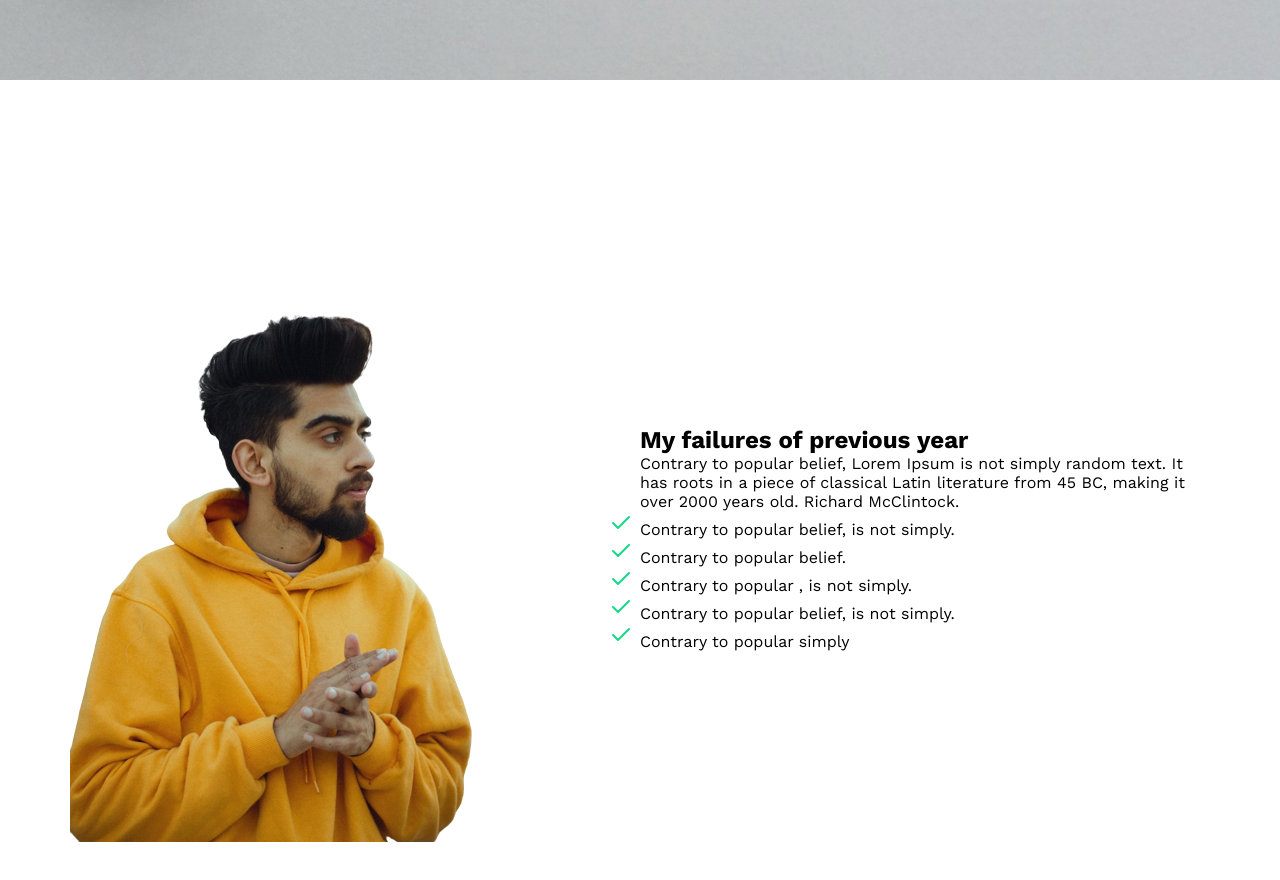
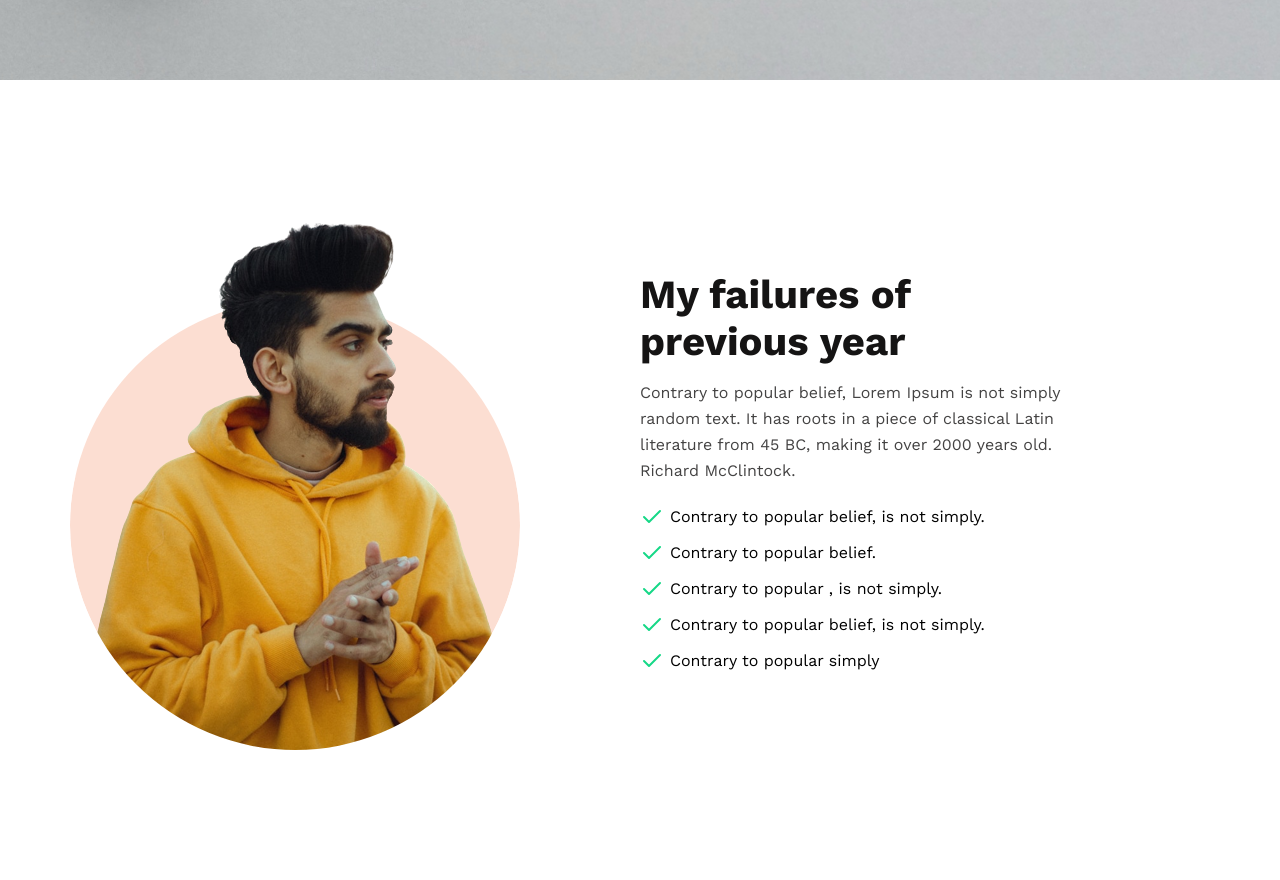
Before and after one commit to mdhasanali39/portfolio-new, a plain HTML site: page index.html in a window 1280 px wide. Shown: the part 720-1600 px from the top of the page. After the commit the page ends 1570 px from the top, so only its background shows below. Drawn offline with nearby package versions, Linux system fonts and the light colour scheme.

Commit message:
failure section much updated

```diff
--- a/index.html
+++ b/index.html
@@ -23,8 +23,11 @@
         <!-- failure section start here  -->
         <section class="failure-section">
             <div class="failure-img-container">
-                <div class="img-wraper">
-                    <img class="img" src="./images/person.png" alt="person image">
+                <div class="img-box">
+                    <div class="circle">
+                        <img src="./images/person.png" alt="person image">
+                    </div>
+                    <img src="./images/person.png" alt="person image">
                 </div>
 
             </div>
--- a/styles/portfolio_new.css
+++ b/styles/portfolio_new.css
@@ -1,20 +1,22 @@
 @import url('https://fonts.googleapis.com/css2?family=Work+Sans:ital,wght@0,400;0,500;0,600;0,700;0,800;0,900;1,400&display=swap');
 
 /* Usability */
-* {
+*, ::after, ::before {
     margin: 0;
     padding: 0;
     box-sizing: border-box;
     font-family: 'Work Sans', sans-serif;
 }
-.btn{
+
+.btn {
     padding: 15px 20px;
     color: #ffffff;
     font-size: 20px;
     font-weight: 600;
     border: none;
 }
-.btn-clr-red{
+
+.btn-clr-red {
     background-color: hsla(17, 88%, 54%, 1);
 }
 
@@ -30,7 +32,7 @@
     justify-content: flex-end;
     align-items: center;
     padding-right: 190px;
-    margin-bottom: 150px;
+    margin-bottom: 120px;
 }
 
 .banner-container {
@@ -38,37 +40,107 @@
     color: #000000;
     text-align: right;
 }
+
 .banner-title {
     font-size: 55px;
     font-weight: 700;
 }
-.quote-by{
+
+.quote-by {
     font-style: italic;
     color: #211919;
 }
+
 .banner-description {
     line-height: 26px;
     padding-left: 85px;
     margin: 20px 0;
 }
-.banner_btn-bg{
+
+.banner_btn-bg {
     background-color: hsla(17, 88%, 54%, 1);
 }
 
 /* main section styling start  */
-.main{
+.main {
     max-width: 1140px;
     margin: 0 auto;
 }
+
 /* failure section styling start  */
-.failure-section{
+.failure-section {
     display: flex;
+    justify-content: space-around;
     align-items: center;
     margin-bottom: 100px;
 }
-.failure-img-container, .failure-content-container{
+
+/* img pop-out circle avatar here  */
+.img-box {
+    position: relative;
+    width: 450px;
+    height: 550px;
+    /* background-color: red; */
+}
+
+.img-box .circle {
+    position: absolute;
+    width: 450px;
+    height: 450px;
+    background-color: rgba(241, 91, 34, 0.20);
+    left: 0;
+    bottom: 0;
+    border-radius: 50%;
+    overflow: hidden;
+}
+
+.img-box::before {
+    content: '';
+    position: absolute;
+    width: 450px;
+    height: 450px;
+    background-color: transparent;
+    border-radius: 50%;
+    bottom: 0;
+    z-index: 1;
+    box-shadow: 0 100px 0 40px #ffffff;
+}
+
+.circle img,
+.img-box img {
+    position: absolute;
+    bottom: 0;
+    left: 50%;
+    transform: translateX(-50%);
+}
+
+.failure-img-container,
+.failure-content-container {
     flex-basis: 50%;
 }
-.failure-list{
-    list-style-image: url('../images/icons/check.svg');
+
+.failure-content-title {
+    color: #151414;
+    font-size: 40px;
+    font-weight: 700;
+    width: 50%;
 }
+
+.failure-content-description {
+    color: #444343;
+    line-height: 26px;
+    width: 75%;
+    margin: 15px 0;
+}
+.failure-list {
+    /* list-style-image: url('../images/icons/check.svg'); */
+    line-height: 26px;
+    list-style-position: inside;
+}
+.failure-list li{
+    background-image: url(../images/icons/check.svg);
+    list-style: none;
+    background-repeat: no-repeat;
+    padding: 5px 5px 5px 30px;
+    background-position: center left;
+}
```
